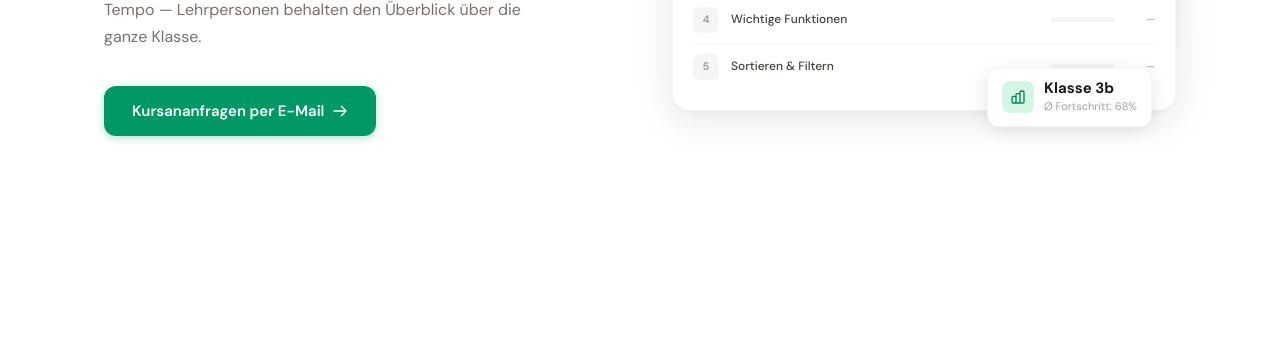
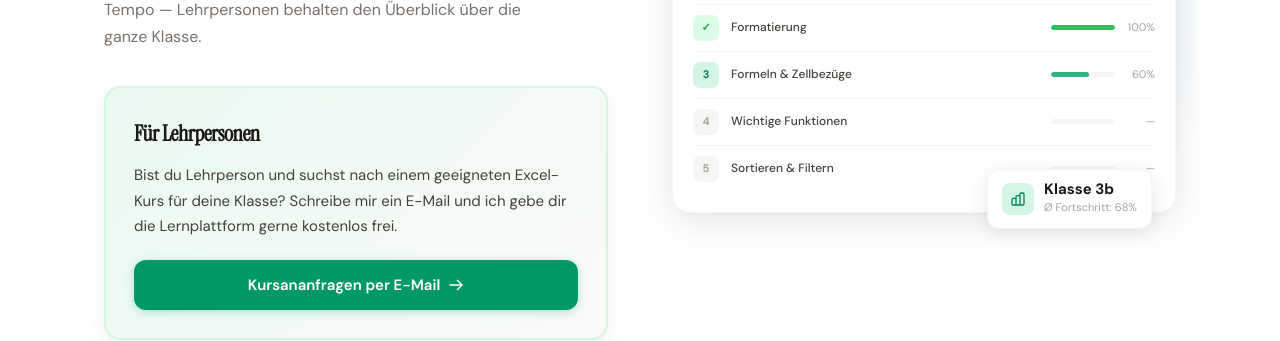
Before and after one commit to schmt5/excel, a plain HTML site: page excelkurs-homepage.html in a window 1280 px wide. Shown: the part 463-804 px from the top of the page. Drawn offline with Linux system fonts and the light colour scheme.

Commit message:
Update excelkurs-homepage.html

```diff
--- a/excelkurs-homepage.html
+++ b/excelkurs-homepage.html
@@ -266,6 +266,44 @@
                 gap: 12px;
                 flex-wrap: wrap;
                 margin-bottom: 40px;
+            }
+
+            .hero-cta-box {
+                background: linear-gradient(
+                    135deg,
+                    var(--sky-50) 0%,
+                    var(--stone-50) 100%
+                );
+                border: 2px solid var(--sky-100);
+                border-radius: 16px;
+                padding: 28px;
+                margin-bottom: 40px;
+                box-shadow: 0 4px 20px rgba(0, 0, 0, 0.06);
+            }
+
+            .hero-cta-content {
+                margin-bottom: 20px;
+            }
+
+            .hero-cta-content h3 {
+                font-family: var(--font-serif);
+                font-size: 22px;
+                font-weight: 600;
+                color: var(--stone-900);
+                margin-bottom: 12px;
+                letter-spacing: -0.02em;
+            }
+
+            .hero-cta-content p {
+                font-size: 15px;
+                line-height: 1.7;
+                color: var(--stone-700);
+                margin: 0;
+            }
+
+            .hero-cta-box .btn {
+                width: 100%;
+                justify-content: center;
             }
 
             /* Hero Visual — Lernplattform Mockup */
@@ -1387,7 +1425,16 @@
                         eigenen Tempo — Lehrpersonen behalten den Überblick über
                         die ganze Klasse.
                     </p>
-                    <div class="hero-actions fade-up fade-up-4">
+                    <div class="hero-cta-box fade-up fade-up-4">
+                        <div class="hero-cta-content">
+                            <h3>Für Lehrpersonen</h3>
+                            <p>
+                                Bist du Lehrperson und suchst nach einem
+                                geeigneten Excel-Kurs für deine Klasse? Schreibe
+                                mir ein E-Mail und ich gebe dir die
+                                Lernplattform gerne kostenlos frei.
+                            </p>
+                        </div>
                         <a
                             href="mailto:0sokey0@gmail.com"
                             class="btn btn-primary btn-lg"
@@ -2319,9 +2366,9 @@
                 <div class="tag">Jetzt starten</div>
                 <h2>Excel-Kompetenz,<br />die <em>bleibt</em>.</h2>
                 <p>
-                    Starten Sie noch heute mit einer kostenlosen Testklasse —
-                    kein Kreditkarte, kein Risiko. Einfach anmelden und
-                    loslegen.
+                    Bist du Lehrperson und suchst nach einem geeigneten
+                    Excel-Kurs für deine Klasse? Schreibe mir ein E-Mail und ich
+                    gebe dir die Lernplattform gerne kostenlos frei.
                 </p>
                 <div class="cta-actions">
                     <a
```
